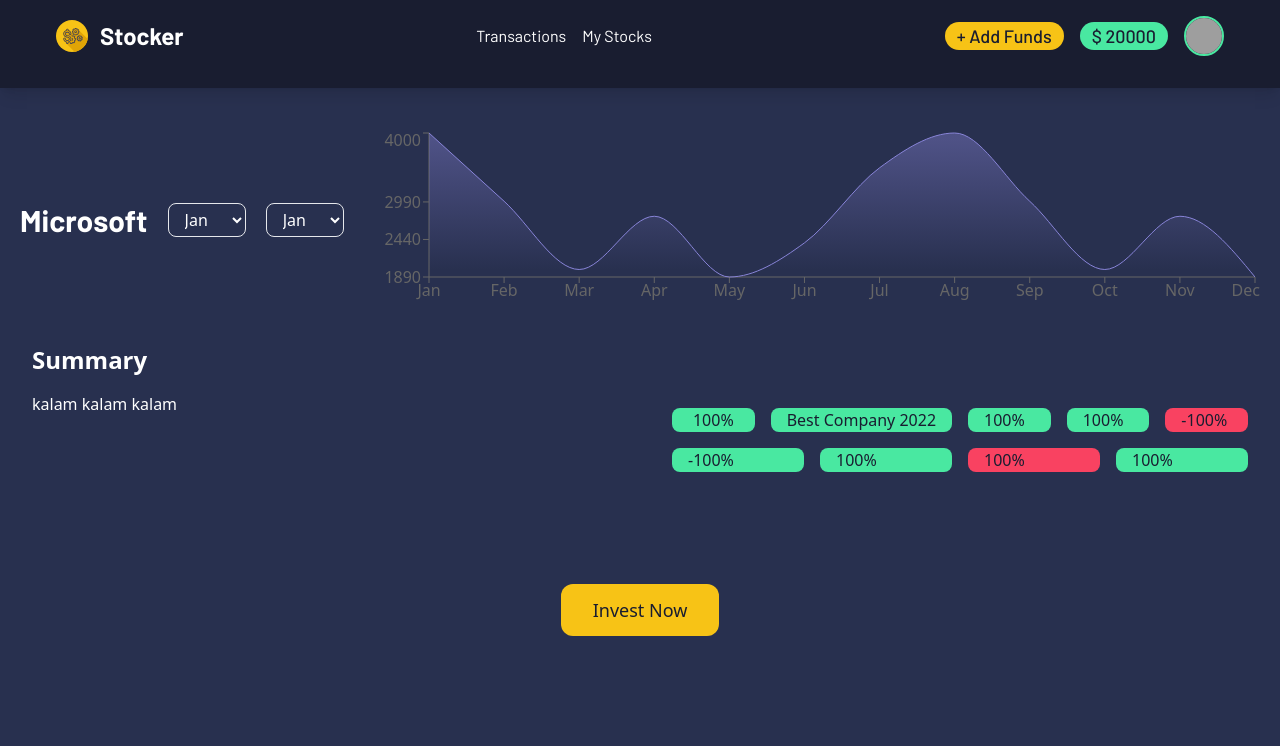
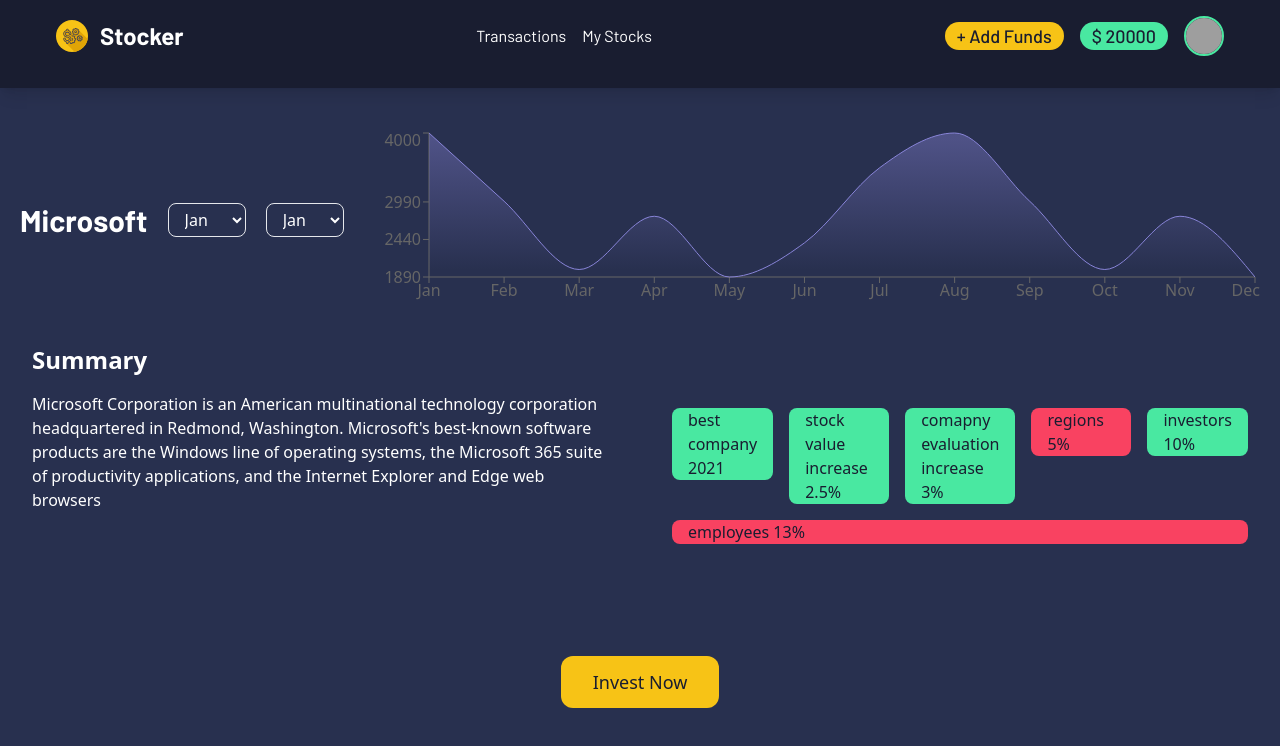
Before and after one commit to ranaagamaall/stock-market, a React (Create React App) app: page /company/1 in a window 1280 px wide. Shown: the top 746 px of the page. Built offline with nearby package versions, Linux system fonts and the light colour scheme; grey boxes are pictures that could not be loaded.

Commit message:
company tags

```diff
--- a/src/assets/data/investor/companiesData.js
+++ b/src/assets/data/investor/companiesData.js
@@ -13,11 +13,15 @@
             description: "Microsoft Corporation is an American multinational technology corporation headquartered in Redmond, Washington. Microsoft's best-known software products are the Windows line of operating systems, the Microsoft 365 suite of productivity applications, and the Internet Explorer and Edge web browsers",
             stockValue: 1800,
             pic: 'https://upload.wikimedia.org/wikipedia/commons/4/44/Microsoft_logo.svg',
+            tags:[
+            {title: 'best company 2021', positive: true},
+            {title: 'stock value increase 2.5%', positive: true},
+            {title: 'comapny evaluation increase 3% ', positive: true},
+            {title: 'regions 5%', positive: false},
+            {title: 'investors 10%', positive: true},
+            {title: 'employees 13%', positive: false},
 
-            summary: "software big tech",
-            description: "kalam kalam kalam",
-            stockValue: 1000,
-            pic: 'https://source.unsplash.com/random/200x200',
+            ],
             chartData:
             {
                 title: "total transactions",
@@ -81,11 +85,14 @@
             description: "Spotify is a Swedish audio streaming and media services provider founded on 23 April 2006 by Daniel Ek and Martin Lorentzon. It is one of the largest music streaming service providers, with over 551 million monthly active users,",
             stockValue: 700,
             pic: 'https://upload.wikimedia.org/wikipedia/commons/1/19/Spotify_logo_without_text.svg',
-            summary: "software big tech",
-            description: "kalam kalam kalam",
-            stockValue: 1000,
-            pic: 'https://source.unsplash.com/random/200x200',
-
+            tags:[
+                {title: 'most downloaded 2019', positive: true},
+                {title: 'stock value decrease 4%', positive: false},
+                {title: 'comapny evaluation decrease 1.5% ', positive: false},
+                {title: 'regions 3%', positive: true},
+                {title: 'investors 5%', positive: true},
+                {title: 'employees 8%', positive: false},
+            ],
             chartData:
             {
                 title: "total transactions",
@@ -148,6 +155,68 @@
             description: "Google LLC is an American multinational technology company focusing on artificial intelligence, online advertising, search engine technology, cloud computing, computer software, quantum computing, e-commerce, and consumer electronics",
             stockValue: 2000,
             pic: 'https://upload.wikimedia.org/wikipedia/commons/5/53/Google_%22G%22_Logo.svg',
+            tags:[
+                {title: 'most inovative company 2020', positive: true},
+                {title: 'stock value increase 2%', positive: true},
+                {title: 'comapny evaluation increase 3.5% ', positive: true},
+                {title: 'regions 1%', positive: true},
+                {title: 'investors 15%', positive: true},
+                {title: 'employees 20%', positive: false},
+            ],
+            chartData:
+            {
+                title: "total transactions",
+                data: [
+                    {
+                        date: "Jan",
+                        number: 4000,
+                    },
+                    {
+                        date: "Feb",
+                        number: 3000,
+                    },
+                    {
+                        date: "Mar",
+                        number: 2000,
+                    },
+                    {
+                        date: "Apr",
+                        number: 2780,
+                    },
+                    {
+                        date: "May",
+                        number: 1890,
+                    },
+                    {
+                        date: "Jun",
+                        number: 2390,
+                    },
+                    {
+                        date: "Jul",
+                        number: 3490,
+                    },
+                    {
+                        date: "Aug",
+                        number: 4000,
+                    },
+                    {
+                        date: "Sep",
+                        number: 3000,
+                    },
+                    {
+                        date: "Oct",
+                        number: 2000,
+                    },
+                    {
+                        date: "Nov",
+                        number: 2780,
+                    },
+                    {
+                        date: "Dec",
+                        number: 1890,
+                    },
+                ]
+            },
         },
         {
             id: 4,
@@ -156,6 +225,68 @@
             description: "an American multinational technology conglomerate based in Menlo Park, California. The company owns and operates Facebook, Instagram, Threads, and WhatsApp, among other products and services",
             stockValue: 9000,
             pic: 'https://1000logos.net/wp-content/uploads/2021/10/logo-Meta-768x432.png',
+            tags:[
+                {title: 'best company 2023', positive: true},
+                {title: 'stock value decrease 2.5%', positive: false},
+                {title: 'comapny evaluation increase 1.7%', positive: false},
+                {title: 'regions 5%', positive: true},
+                {title: 'investors 7%', positive: false},
+                {title: 'employees 15%', positive: true},
+            ],
+            chartData:
+            {
+                title: "total transactions",
+                data: [
+                    {
+                        date: "Jan",
+                        number: 4000,
+                    },
+                    {
+                        date: "Feb",
+                        number: 3000,
+                    },
+                    {
+                        date: "Mar",
+                        number: 2000,
+                    },
+                    {
+                        date: "Apr",
+                        number: 2780,
+                    },
+                    {
+                        date: "May",
+                        number: 1890,
+                    },
+                    {
+                        date: "Jun",
+                        number: 2390,
+                    },
+                    {
+                        date: "Jul",
+                        number: 3490,
+                    },
+                    {
+                        date: "Aug",
+                        number: 4000,
+                    },
+                    {
+                        date: "Sep",
+                        number: 3000,
+                    },
+                    {
+                        date: "Oct",
+                        number: 2000,
+                    },
+                    {
+                        date: "Nov",
+                        number: 2780,
+                    },
+                    {
+                        date: "Dec",
+                        number: 1890,
+                    },
+                ]
+            },
         },
         {
             id: 5,
@@ -164,6 +295,68 @@
             description: "In order to power the city, monsters have to scare children so that they scream. However, the children are toxic to the monsters, and after a child gets through, two monsters realize things may not be what they think.",
             stockValue: 900,
             pic: 'https://m.media-amazon.com/images/I/41BchD1LbjL._AC_.jpg',
+            tags:[
+                {title: 'Scariest Company', positive: true},
+                {title: 'stock value increase 20%', positive: true},
+                {title: 'comapny evaluation increase 99% ', positive: true},
+                {title: 'regions 0%', positive: false},
+                {title: 'investors 100%', positive: true},
+                {title: 'employees 0%', positive: false},
+            ],
+            chartData:
+            {
+                title: "total transactions",
+                data: [
+                    {
+                        date: "Jan",
+                        number: 4000,
+                    },
+                    {
+                        date: "Feb",
+                        number: 3000,
+                    },
+                    {
+                        date: "Mar",
+                        number: 2000,
+                    },
+                    {
+                        date: "Apr",
+                        number: 2780,
+                    },
+                    {
+                        date: "May",
+                        number: 1890,
+                    },
+                    {
+                        date: "Jun",
+                        number: 2390,
+                    },
+                    {
+                        date: "Jul",
+                        number: 3490,
+                    },
+                    {
+                        date: "Aug",
+                        number: 4000,
+                    },
+                    {
+                        date: "Sep",
+                        number: 3000,
+                    },
+                    {
+                        date: "Oct",
+                        number: 2000,
+                    },
+                    {
+                        date: "Nov",
+                        number: 2780,
+                    },
+                    {
+                        date: "Dec",
+                        number: 1890,
+                    },
+                ]
+            },
         },
         {
             id: 6,
@@ -172,6 +365,68 @@
             description: "Pixar Animation Studios is an American computer animation studio known for its critically and commercially successful computer-animated feature films. It is based in Emeryville, California.",
             stockValue: 1000,
             pic: 'https://logos-world.net/wp-content/uploads/2020/12/Pixar-Symbol.png',
+            tags:[
+                {title: 'best cinematography 2022', positive: true},
+                {title: 'stock value increase 8%', positive: true},
+                {title: 'comapny evaluation increase 10% ', positive: true},
+                {title: 'regions 2%', positive: false},
+                {title: 'investors 15%', positive: true},
+                {title: 'employees 10%', positive: false},
+            ],
+            chartData:
+            {
+                title: "total transactions",
+                data: [
+                    {
+                        date: "Jan",
+                        number: 4000,
+                    },
+                    {
+                        date: "Feb",
+                        number: 3000,
+                    },
+                    {
+                        date: "Mar",
+                        number: 2000,
+                    },
+                    {
+                        date: "Apr",
+                        number: 2780,
+                    },
+                    {
+                        date: "May",
+                        number: 1890,
+                    },
+                    {
+                        date: "Jun",
+                        number: 2390,
+                    },
+                    {
+                        date: "Jul",
+                        number: 3490,
+                    },
+                    {
+                        date: "Aug",
+                        number: 4000,
+                    },
+                    {
+                        date: "Sep",
+                        number: 3000,
+                    },
+                    {
+                        date: "Oct",
+                        number: 2000,
+                    },
+                    {
+                        date: "Nov",
+                        number: 2780,
+                    },
+                    {
+                        date: "Dec",
+                        number: 1890,
+                    },
+                ]
+            },
         },
     ]
 };
--- a/src/pages/investor/company/Company.js
+++ b/src/pages/investor/company/Company.js
@@ -123,19 +123,11 @@
                     </p>
                 </div>
                 <div className="flex flex-wrap gap-4 px-8 py-24 text-primary">
-                    <p className="flex-1 px-4 text-center rounded-lg h-fit bg-success w-max">
-                        100%
-                    </p>
-                    <p className="flex-1 px-4 text-center rounded-lg h-fit bg-success min-w-max">
-                        Best Company 2022
-                    </p>
-                    <p className="flex-1 px-4 rounded-lg h-fit bg-success w-max">100%</p>
-                    <p className="flex-1 px-4 rounded-lg h-fit bg-success w-max">100%</p>
-                    <p className="flex-1 px-4 rounded-lg h-fit bg-fail w-max">-100%</p>
-                    <p className="flex-1 px-4 rounded-lg h-fit bg-success w-max">-100%</p>
-                    <p className="flex-1 px-4 rounded-lg h-fit bg-success w-max">100%</p>
-                    <p className="flex-1 px-4 rounded-lg h-fit bg-fail w-max">100%</p>
-                    <p className="flex-1 px-4 rounded-lg h-fit bg-success w-max">100%</p>
+                    {chosenCompany.tags.map((item)=>(
+                    <p className= {`${item.positive ? "bg-success " : "bg-fail "} flex-1 px-4 rounded-lg h-fit w-max`}>{item.title}</p>
+                    ))
+                    }
+
                 </div>
             </div>
 
```
Also changed, not shown: src/assets/data/investor/user.js (+17 -17 lines).
